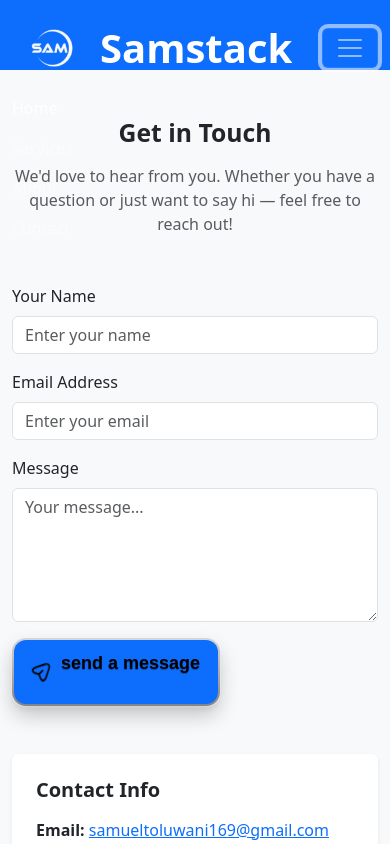
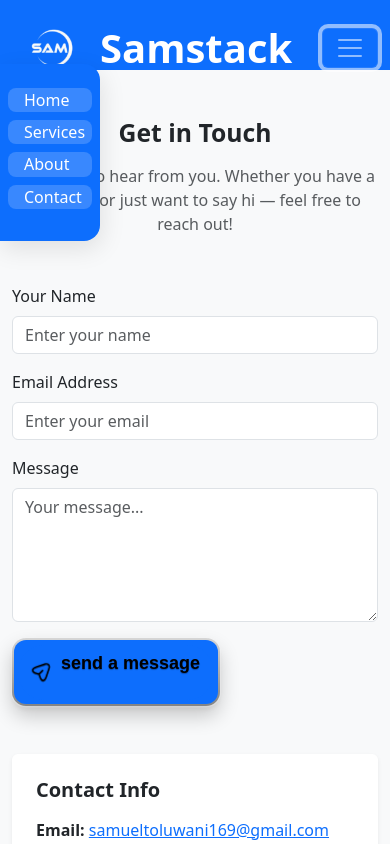
Before and after one commit to sammy001-cmd/my-website, a plain HTML site: page contact.html in a window 390 px wide. Both pictures are taken after a click on the button 350 px from the left and 49 px from the top of the page. Shown: the top 844 px of the page. Drawn offline with nearby package versions, Linux system fonts and the light colour scheme.

Commit message:
my website

```diff
--- a/about.css
+++ b/about.css
@@ -10,6 +10,51 @@
 }
 .navbar{
     max-height: 70px;
+}
+
+@media (max-width: 991.98px) {
+  .navbar-collapse {
+    background: #0d6efd;
+    border-radius: 0 16px 16px 0;
+    box-shadow: 2px 8px 24px rgba(0,0,0,0.10);
+    width: 100px;
+    max-width: 80vw;
+    min-height: 2vh;
+
+    margin: 0;
+    padding: 1.5rem 0.5rem;
+    position: absolute;
+    top: 70%;
+    left: 0;
+    z-index: 1050;
+    transition: width 0.3s;
+    display: flex;
+    flex-direction: column;
+    align-items: flex-start;
+    /* gap: 0.7rem; */
+    line-height: 0.2px;
+  }
+  .navbar-nav {
+    width: 100%;
+    flex-direction: column;
+
+  }
+  .navbar-nav .nav-link {
+    color: #fff !important;
+    border-radius: 8px;
+    margin-bottom: 0.5rem;
+    padding: 0.75rem 1rem;
+    text-align: left;
+    font-weight: 500;
+    transition: background 0.2s;
+    width: 100%;
+  }
+  .navbar-nav .nav-link.active,
+  .navbar-nav .nav-link:focus,
+  .navbar-nav .nav-link:hover {
+    background: rgba(255,255,255,0.18);
+    color: #fff !important;
+  }
 }
 
     .section-title {
--- a/contact.css
+++ b/contact.css
@@ -14,6 +14,51 @@ form input, form textarea {
 
 .btn-primary {
   border-radius: 30px;
+}
+
+@media (max-width: 991.98px) {
+  .navbar-collapse {
+    background: #0d6efd;
+    border-radius: 0 16px 16px 0;
+    box-shadow: 2px 8px 24px rgba(0,0,0,0.10);
+    width: 100px;
+    max-width: 80vw;
+    min-height: 2vh;
+
+    margin: 0;
+    padding: 1.5rem 0.5rem;
+    position: absolute;
+    top: 70%;
+    left: 0;
+    z-index: 1050;
+    transition: width 0.3s;
+    display: flex;
+    flex-direction: column;
+    align-items: flex-start;
+    /* gap: 0.7rem; */
+    line-height: 0.2px;
+  }
+  .navbar-nav {
+    width: 100%;
+    flex-direction: column;
+
+  }
+  .navbar-nav .nav-link {
+    color: #fff !important;
+    border-radius: 8px;
+    margin-bottom: 0.5rem;
+    padding: 0.75rem 1rem;
+    text-align: left;
+    font-weight: 500;
+    transition: background 0.2s;
+    width: 100%;
+  }
+  .navbar-nav .nav-link.active,
+  .navbar-nav .nav-link:focus,
+  .navbar-nav .nav-link:hover {
+    background: rgba(255,255,255,0.18);
+    color: #fff !important;
+  }
 }
 
 
--- a/contact.html
+++ b/contact.html
@@ -38,13 +38,13 @@
           <a class="nav-link active" href="index.html">Home</a>
         </li>
         <li class="nav-item">
-          <a class="nav-link" href="services.html">Services</a>
+          <a class="nav-link active" href="services.html">Services</a>
         </li>
         <li class="nav-item">
-          <a class="nav-link" href="about.html">About</a>
+          <a class="nav-link active" href="about.html">About</a>
         </li>
         <li class="nav-item">
-          <a class="nav-link" href="contact.html">Contact</a>
+          <a class="nav-link active" href="contact.html">Contact</a>
         </li>
       </ul>
     </div>
--- a/services.css
+++ b/services.css
@@ -13,6 +13,51 @@ body {
 }
 .navbar{
     max-height: 70px;
+}
+
+@media (max-width: 991.98px) {
+  .navbar-collapse {
+    background: #0d6efd;
+    border-radius: 0 16px 16px 0;
+    box-shadow: 2px 8px 24px rgba(0,0,0,0.10);
+    width: 100px;
+    max-width: 80vw;
+    min-height: 2vh;
+
+    margin: 0;
+    padding: 1.5rem 0.5rem;
+    position: absolute;
+    top: 70%;
+    left: 0;
+    z-index: 1050;
+    transition: width 0.3s;
+    display: flex;
+    flex-direction: column;
+    align-items: flex-start;
+    /* gap: 0.7rem; */
+    line-height: 0.2px;
+  }
+  .navbar-nav {
+    width: 100%;
+    flex-direction: column;
+
+  }
+  .navbar-nav .nav-link {
+    color: #fff !important;
+    border-radius: 8px;
+    margin-bottom: 0.5rem;
+    padding: 0.75rem 1rem;
+    text-align: left;
+    font-weight: 500;
+    transition: background 0.2s;
+    width: 100%;
+  }
+  .navbar-nav .nav-link.active,
+  .navbar-nav .nav-link:focus,
+  .navbar-nav .nav-link:hover {
+    background: rgba(255,255,255,0.18);
+    color: #fff !important;
+  }
 }
 
 .services-section {
--- a/style.css
+++ b/style.css
@@ -1,21 +1,48 @@
+@media (max-width: 991.98px) {
+  .navbar-collapse {
+    background: #0d6efd;
+    border-radius: 0 16px 16px 0;
+    box-shadow: 2px 8px 24px rgba(0,0,0,0.10);
+    width: 100px;
+    max-width: 80vw;
+    min-height: 2vh;
 
+    margin: 0;
+    padding: 1.5rem 0.5rem;
+    position: absolute;
+    top: 70%;
+    left: 0;
+    z-index: 1050;
+    transition: width 0.3s;
+    display: flex;
+    flex-direction: column;
+    align-items: flex-start;
+    /* gap: 0.7rem; */
+    line-height: 0.2px;
+  }
+  .navbar-nav {
+    width: 100%;
+    flex-direction: column;
 
-/* #logo{ */
-    /* width: 200px;
-    margin-left: -20px; */
-    /* margin-top: -80px; */
-/* } */
-/* .navbar{
-    max-height: 50px;
-} */
+  }
+  .navbar-nav .nav-link {
+    color: #fff !important;
+    border-radius: 8px;
+    margin-bottom: 0.5rem;
+    padding: 0.75rem 1rem;
+    text-align: left;
+    font-weight: 500;
+    transition: background 0.2s;
+    width: 100%;
+  }
+  .navbar-nav .nav-link.active,
+  .navbar-nav .nav-link:focus,
+  .navbar-nav .nav-link:hover {
+    background: rgba(255,255,255,0.18);
+    color: #fff !important;
+  }
+}
 
-/* #logo{
-    width: 200px;
-    margin-left: -100px;
-}
-.navbar{
-    max-height: 50px;
-} */
 
 #logo {
     width: 80px;
```
